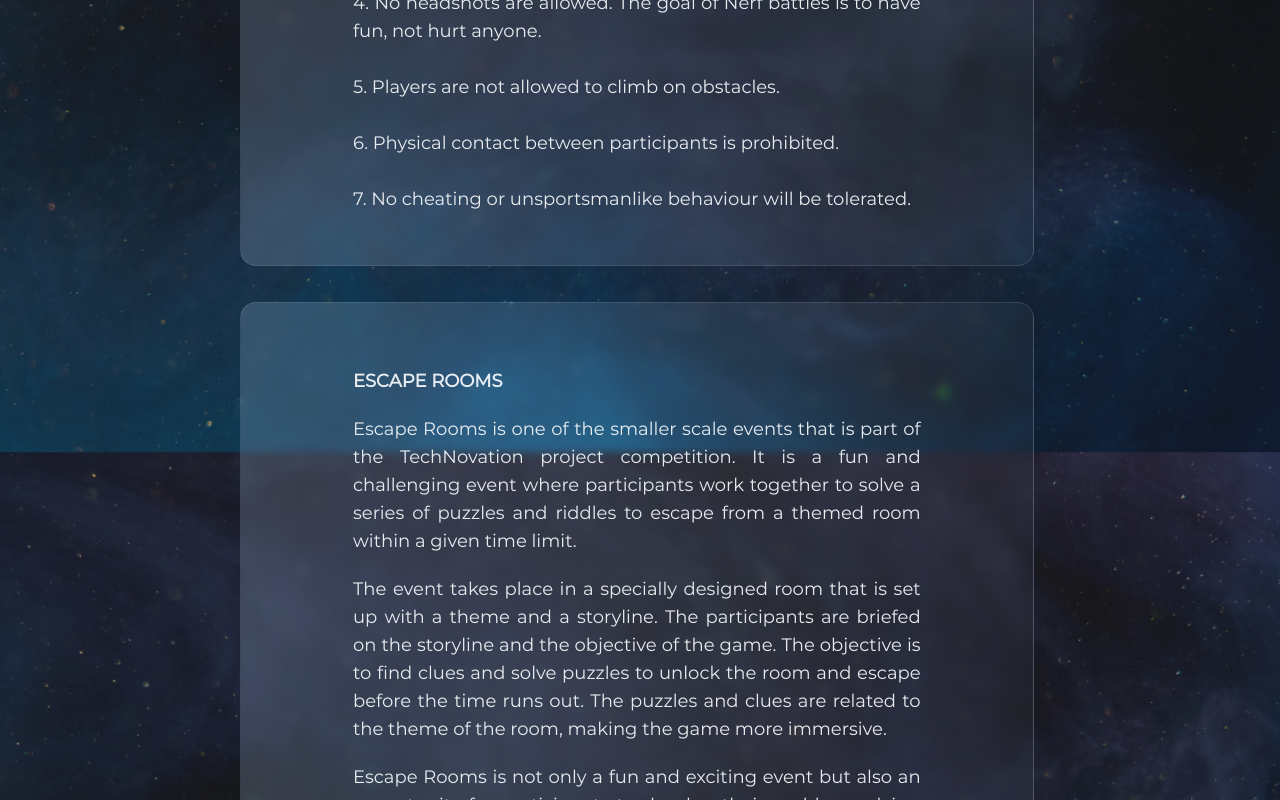
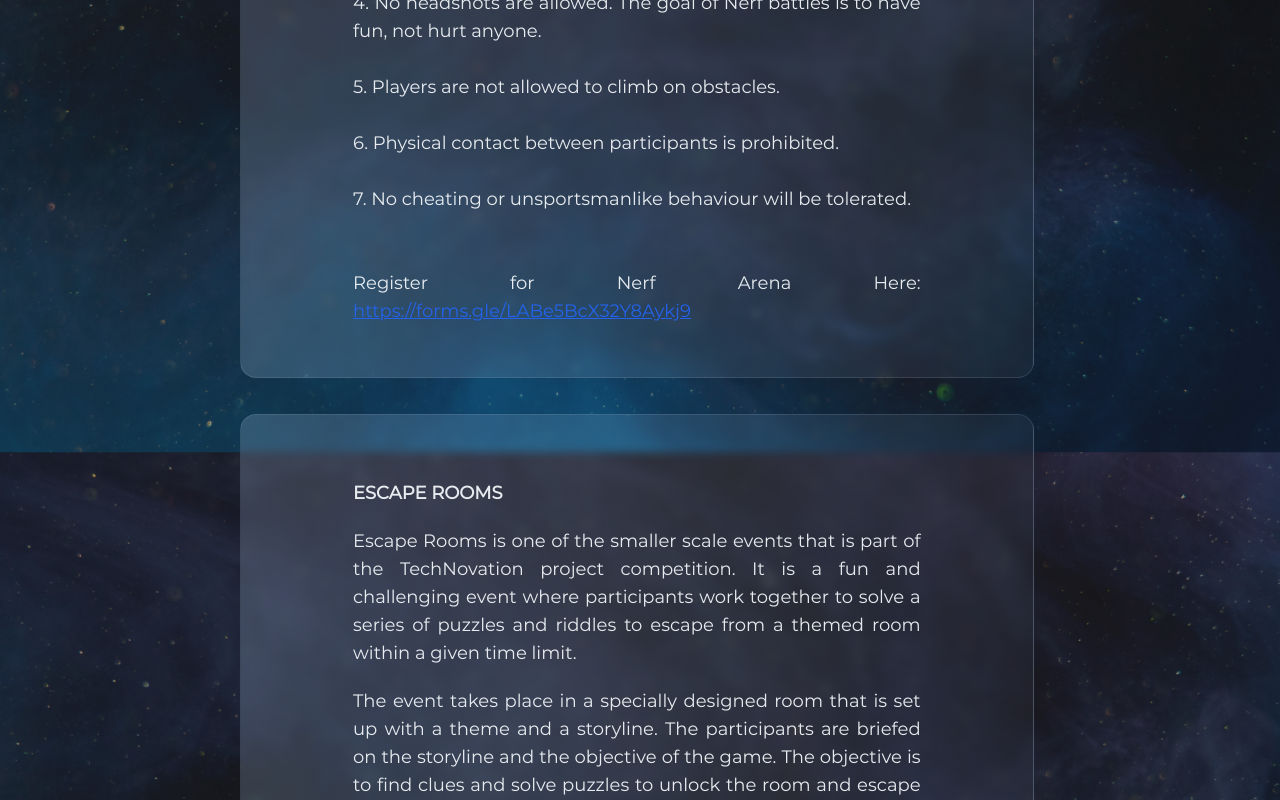
Before and after one commit to Majethia/Technovation, a React (Create React App) app in the folder client/: page /technovation/events in a window 1280 px wide. Shown: the part 4351-5151 px from the top of the page. Built offline with nearby package versions, Linux system fonts and the light colour scheme; the HTML template or start-up script is replaced by a standard one; a web font is replaced by a local one.

Commit message:
rules page update

```diff
--- a/client/src/pages/Event.jsx
+++ b/client/src/pages/Event.jsx
@@ -77,7 +77,8 @@
             4. No headshots are allowed. The goal of Nerf battles is to have fun, not hurt anyone.<br/><br/>
             5. Players are not allowed to climb on obstacles.<br/><br/>
             6. Physical contact between participants is prohibited.<br/><br/>
-            7. No cheating or unsportsmanlike behaviour will be tolerated.
+            7. No cheating or unsportsmanlike behaviour will be tolerated.<br/><br/><br/>
+            Register for Nerf Arena Here: <a className="underline text-blue-600 hover:text-blue-800 visited:text-purple-600" href="https://forms.gle/LABe5BcX32Y8Aykj9">https://forms.gle/LABe5BcX32Y8Aykj9</a>
             </p>
             </div>
             <div className='bg-gradient-to-r from-blue-200/20 to-blue-200/5 backdrop-filter backdrop-blur-sm px-8 py-10 sm:py-4 sm:px-14 lg:py-8 lg:px-28 rounded-2xl border border-slate-400/20 hover:bg-slate-400/5 hover:cursor-pointer'>
--- a/client/src/pages/Registration.jsx
+++ b/client/src/pages/Registration.jsx
@@ -86,6 +86,10 @@
           <div className=' sm:w-fit p-14 sm:p-0 flex justify-center items-center'>
             <form onSubmit={handleSubmit} className="flex justify-center items-center flex-col sm:inline-block">
               <div className="mb-5 mt-10">
+                <p className="block mb-2 text-sm font-medium text-slate-100 font-Android_Assassin uppercase">Please read the rules before registering.
+                <Link to='/technovation/events' className='block mb-2 text-sm font-medium text-slate-100 font-Android_Assassin uppercase underline text-blue-600 hover:text-blue-800 visited:text-purple-600'>Click Here to read rules</Link>
+                <br/>
+                </p>
                 <label htmlFor="name" className="block mb-2 text-sm font-medium text-slate-100 font-Android_Assassin uppercase">Choose event</label>
                 <div className=' bg-slate-400/20 px-5 py-4 rounded-md'>
                   <label htmlFor="nerf_arena" className=' font-montserrat font-bold text-base text-slate-100 uppercase'>Tech-A-Thon</label>
```
